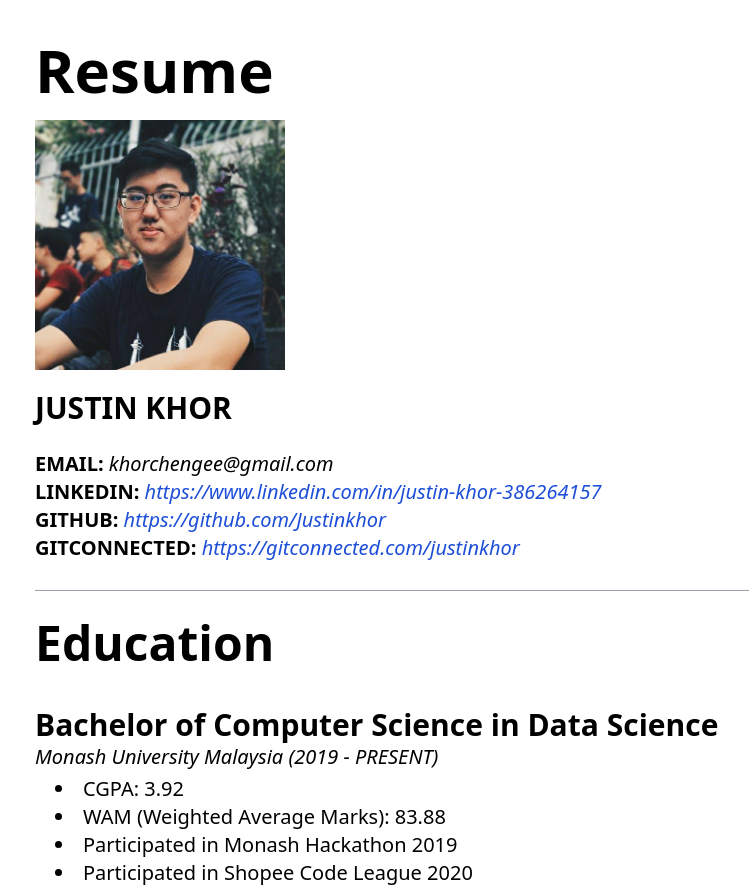
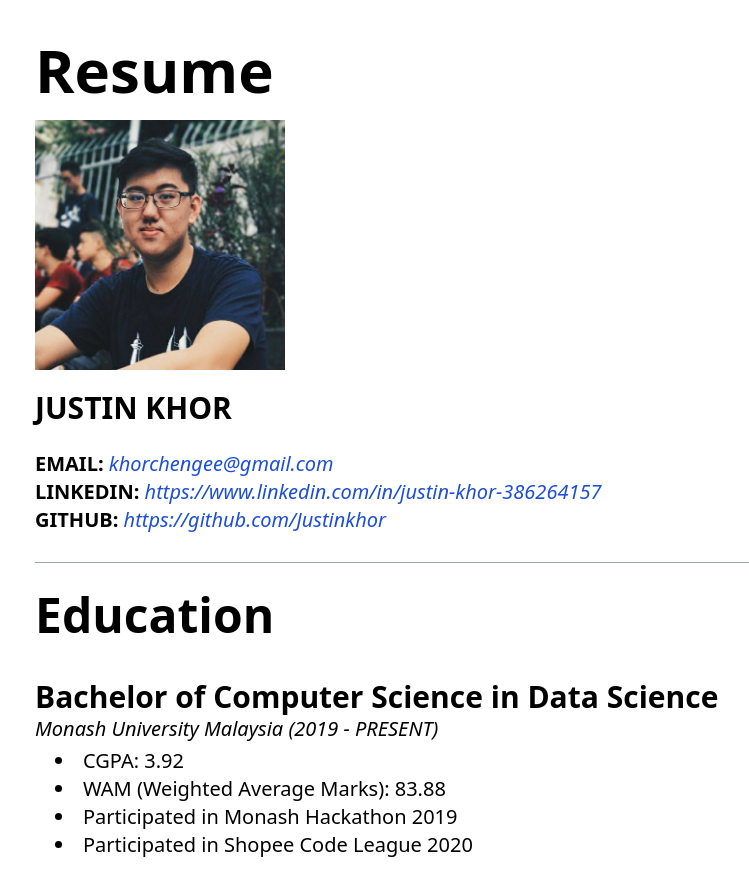
Before and after one commit to Justinkhor/justinkhor.github.io, a plain HTML site: page index.html in a window 1280 px wide. Shown: the top 890 px of the page, without its empty margins (157-906 px from the left). Drawn offline with nearby package versions, Linux system fonts and the light colour scheme.

Commit message:
Minor Edits

```diff
--- a/index.html
+++ b/index.html
@@ -21,10 +21,10 @@
 
         <div class="my-5">
           <strong class="text-3xl">JUSTIN KHOR</strong><br><br>
-          <strong class="text-xl mt-1">EMAIL: </strong><em class="text-xl mt-1">khorchengee@gmail.com</em><br>
+          <strong class="text-xl mt-1">EMAIL: </strong><em class="text-xl mt-1 text-blue-700 hover:text-blue-800">khorchengee@gmail.com</em><br>
           <strong class="text-xl mt-1">LINKEDIN: </strong><em><a class="text-xl mt-1 text-blue-700 hover:text-blue-800" href="https://www.linkedin.com/in/justin-khor-386264157/">https://www.linkedin.com/in/justin-khor-386264157</a></em><br>
           <strong class="text-xl mt-1">GITHUB: </strong><em><a class="text-xl mt-1 text-blue-700 hover:text-blue-800" href="https://github.com/Justinkhor">https://github.com/Justinkhor</a></em><br>
-          <strong class="text-xl mt-1">GITCONNECTED: </strong><em><a class="text-xl mt-1 text-blue-700 hover:text-blue-800" href="https://gitconnected.com/justinkhor">https://gitconnected.com/justinkhor</a></em><br>
+          <!-- <strong class="text-xl mt-1">GITCONNECTED: </strong><em><a class="text-xl mt-1 text-blue-700 hover:text-blue-800" href="https://gitconnected.com/justinkhor">https://gitconnected.com/justinkhor</a></em><br> -->
         </div>
       </div>
 
```
Also changed, not shown: 1 other file.
